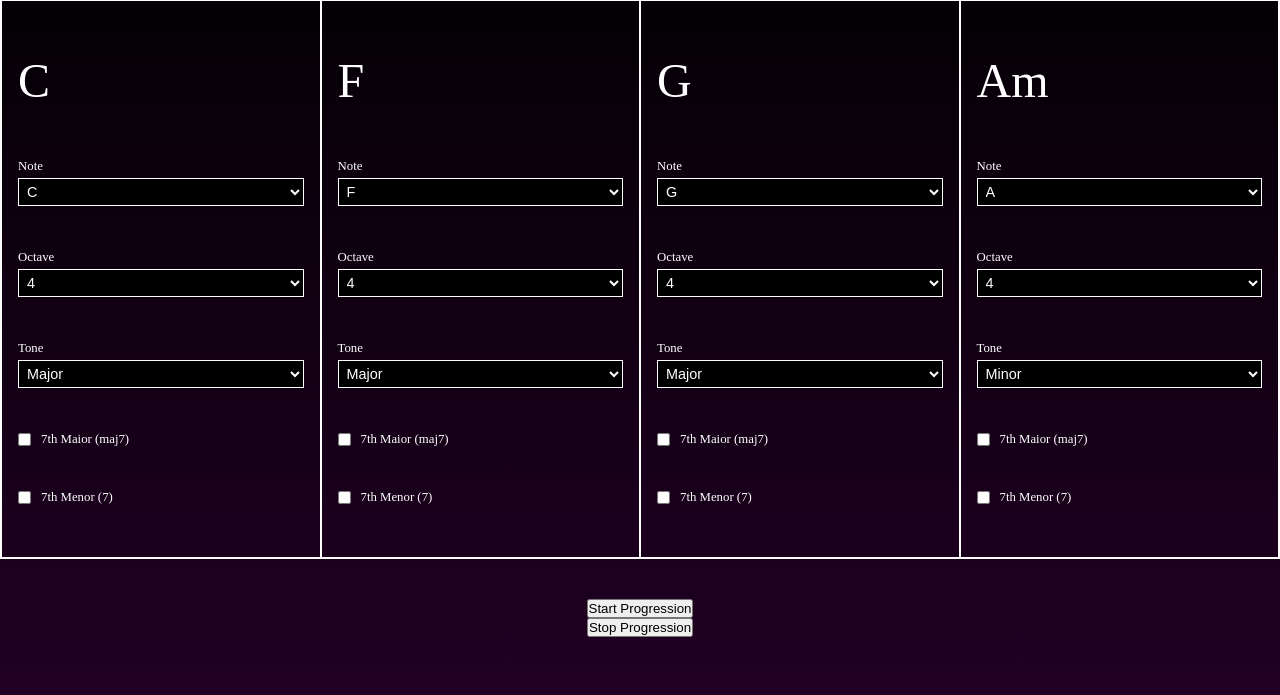
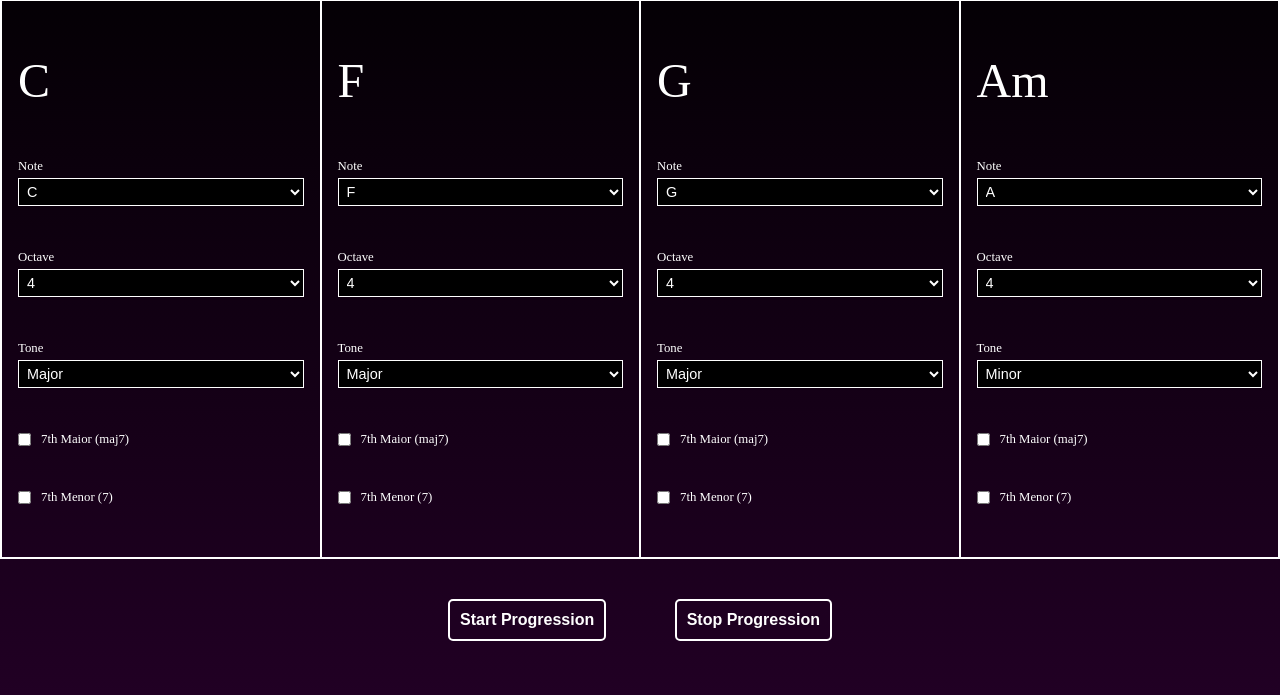
Before and after one commit to nearo007/MIDI_project, a Flask app: page /chord-lab in a window 1280 px wide. Shown: the part 105-800 px from the top of the page. Run offline with Flask 3, Linux system fonts and the light colour scheme; parts of the project's set-up code (start-up, migrations or seed data) failed here and were passed over.

Commit message:
css minor

```diff
--- a/src/infrastructure/ui/flask/static/css/chord-lab.css
+++ b/src/infrastructure/ui/flask/static/css/chord-lab.css
@@ -50,3 +50,30 @@
     font-size: 0.9rem;
     width: 100%;
 }
+
+.buttons {
+    display: flex;
+    flex-direction: row;
+    justify-content: space-between;
+    width: 30%;
+}
+
+.buttons button {
+    background-color: transparent;
+    border: 2px solid white;
+    color: white;
+    font-size: 1rem;
+    padding: 10px;
+    border-radius: 5px;
+    font-weight: bold;
+    transition: .1s;
+    cursor: pointer;
+}
+
+.buttons button:hover {
+    background-color: rgba(255, 255, 255, 0.1);
+}
+
+.buttons button:active {
+    background-color: rgba(255, 255, 255, 0.5);
+}
--- a/src/infrastructure/ui/flask/view/templates/chord-lab.html
+++ b/src/infrastructure/ui/flask/view/templates/chord-lab.html
@@ -9,8 +9,11 @@
   <h2>Everybody is looking at me.</h2>
 
   <div class="chords-container" id="chordsContainer"></div>
-  <button id="btn-start">Start Progression</button>
-  <button id="btn-stop">Stop Progression</button>
+
+  <div class="buttons">
+    <button id="btn-start">Start Progression</button>
+    <button id="btn-stop">Stop Progression</button>
+  </div>
 {% endblock %}
 
 {% block import_js %}
```
